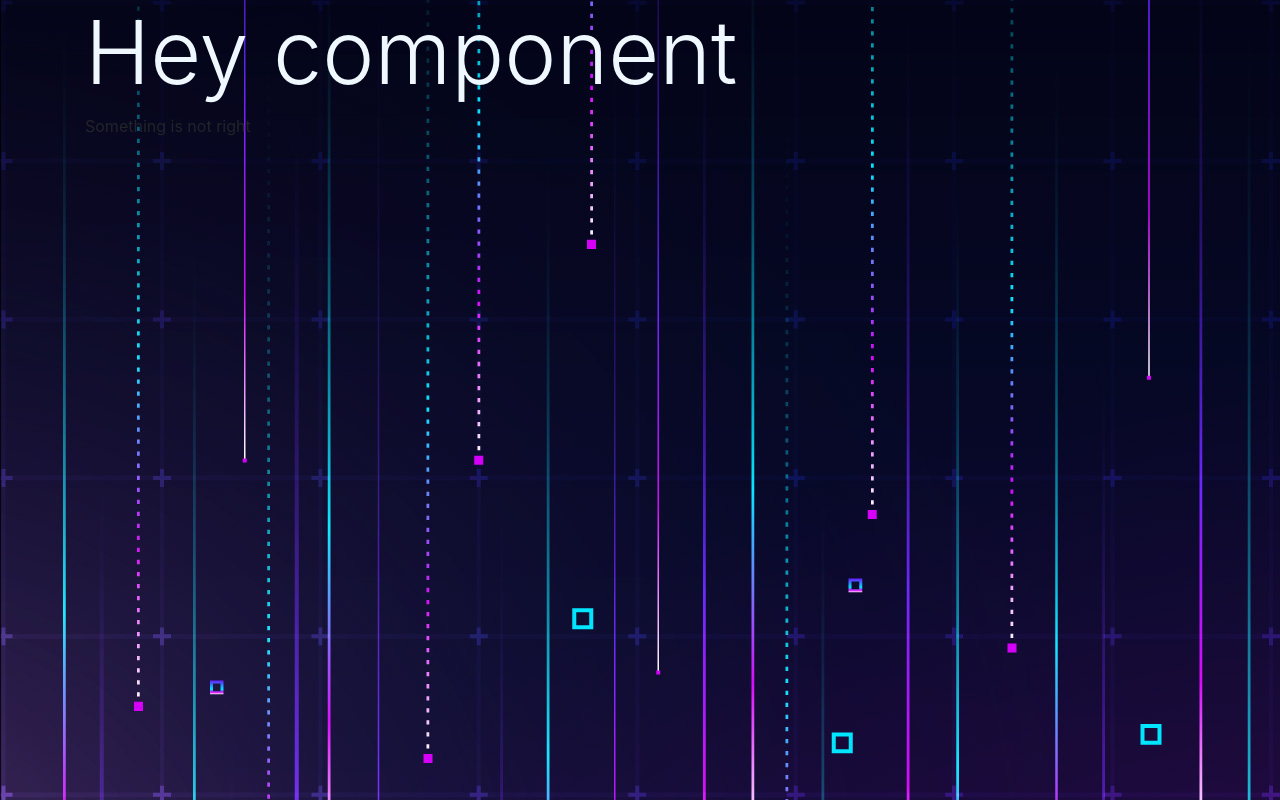
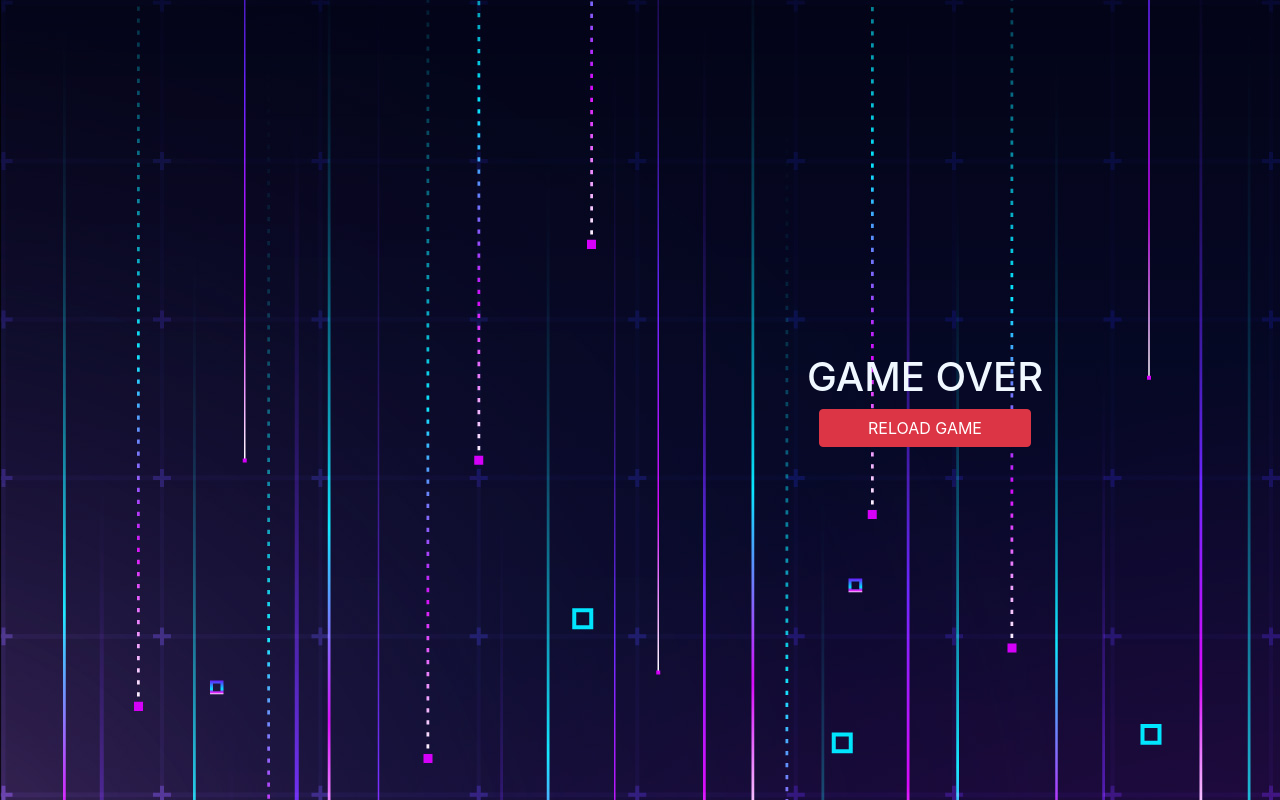
Before and after one commit to Somsubhra1/tic-tac-toe, an Angular app: page / in a window 1280 px wide. Built offline with nearby package versions, Linux system fonts and the light colour scheme.

Commit message:
Reset game template created

```diff
--- a/src/app/app.component.html
+++ b/src/app/app.component.html
@@ -1,4 +1,14 @@
 <div class="container">
-  <h1 class="display-2">Hey component</h1>
-  <app-icon></app-icon>
+  <div class="row justify-content-center align-items-center">
+    <div class="col col-lg-6"></div>
+    <div class="col col-lg-6 text-center">
+      <h1 class="text-uppercase">Game Over {{ winMessage }}</h1>
+      <button
+        class="btn btn-danger text-uppercase pl-5 pr-5"
+        (click)="reloadGame()"
+      >
+        Reload Game
+      </button>
+    </div>
+  </div>
 </div>
```
